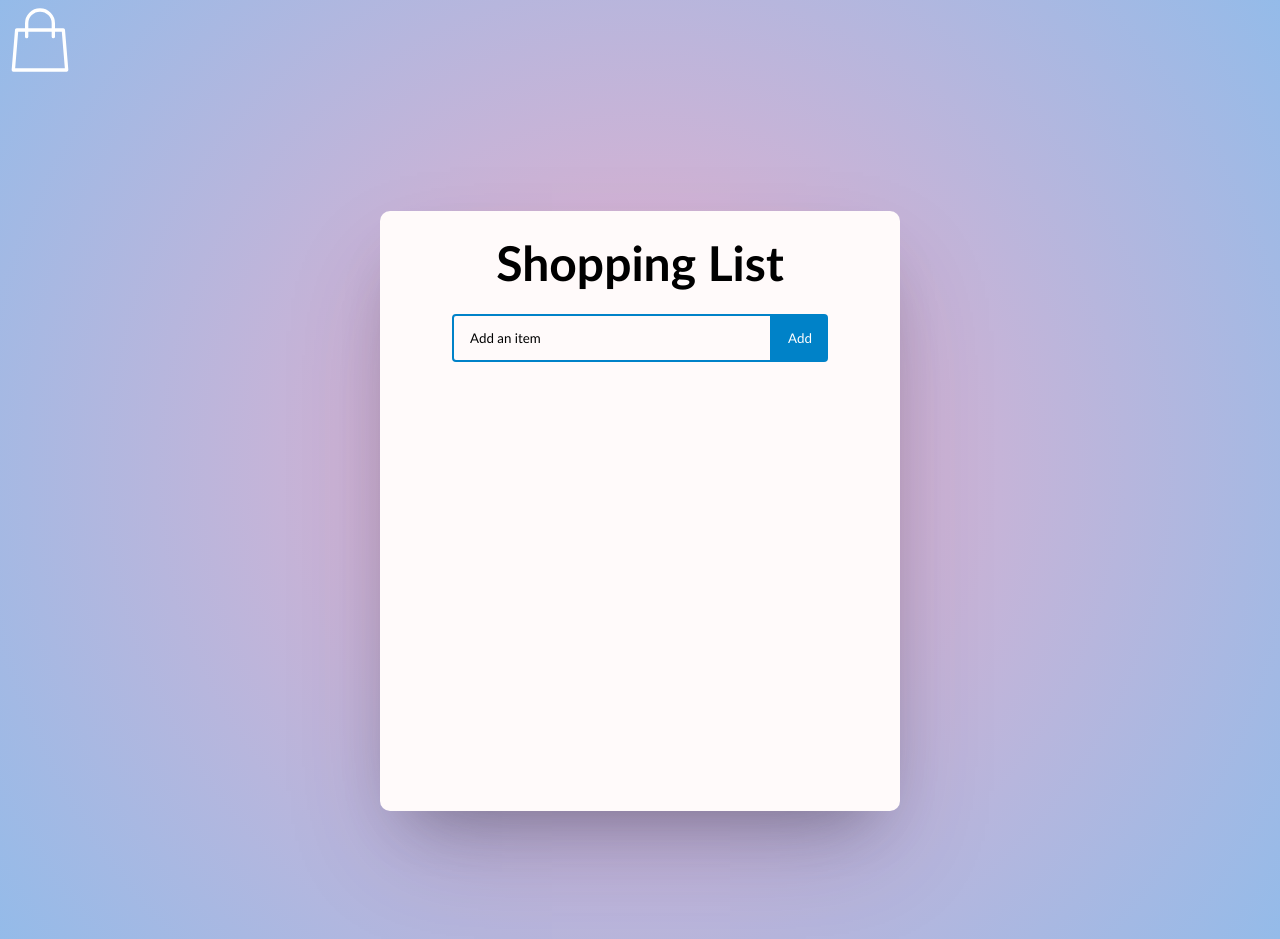
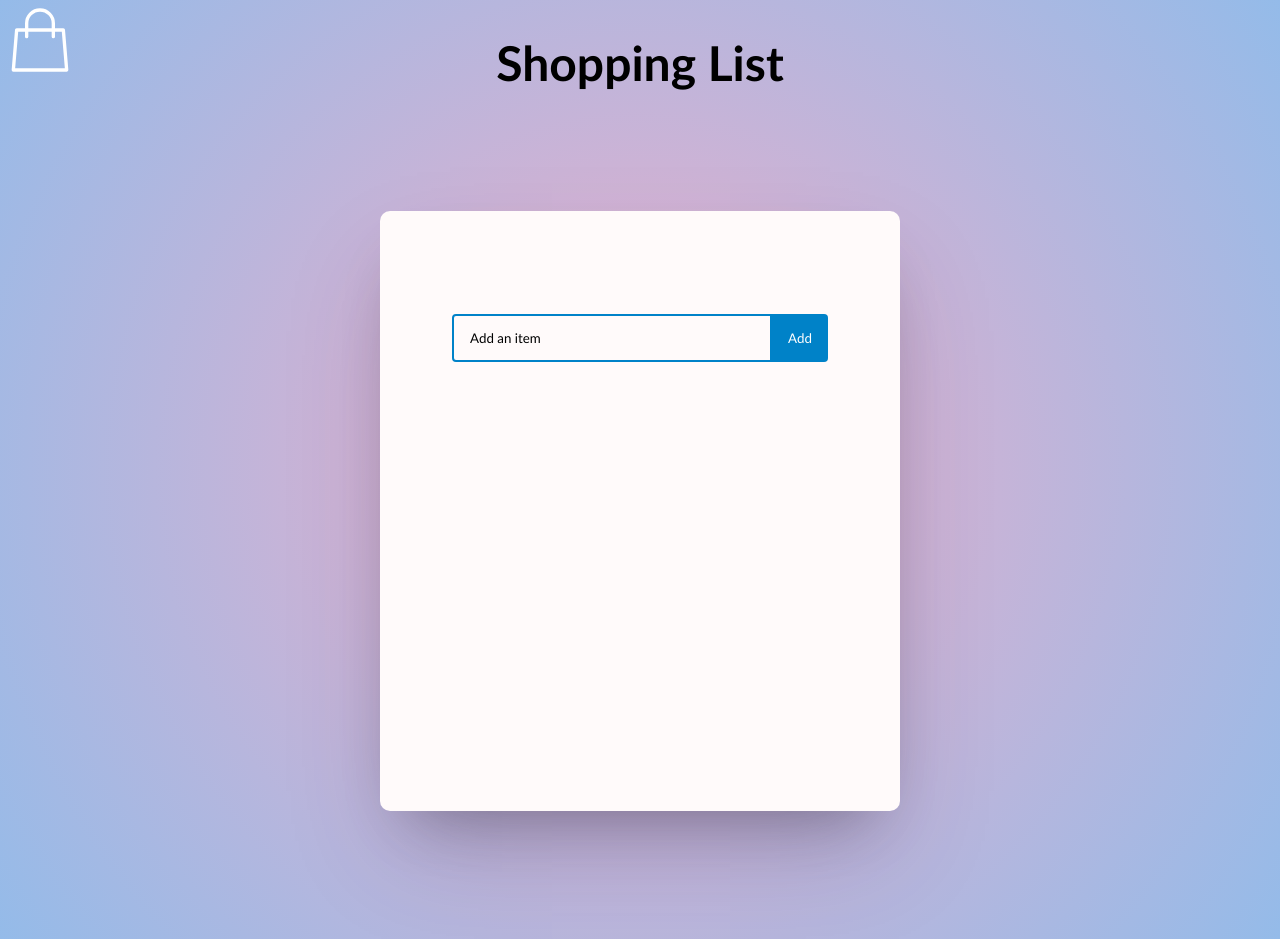
Before and after one commit to CutieMath/framer-motion, a React (Create React App) app: page / in a window 1280 px wide. Built offline with nearby package versions, Linux system fonts and the light colour scheme.

Commit message:
add duration

```diff
--- a/src/components/ShoppingList.js
+++ b/src/components/ShoppingList.js
@@ -31,7 +31,7 @@ function ShoppingList() {
 
   return (
     <div>
-      <motion.h1 animate={{ scale: 1.5, y: [-200, 0, 200, 0, -200, 0] }}>
+      <motion.h1 animate={{ scale: 1.5, y: -200 }} transition={{ duration: 3 }}>
         Shopping List
       </motion.h1>
       <ListForm onSubmit={addListItem} />
```
